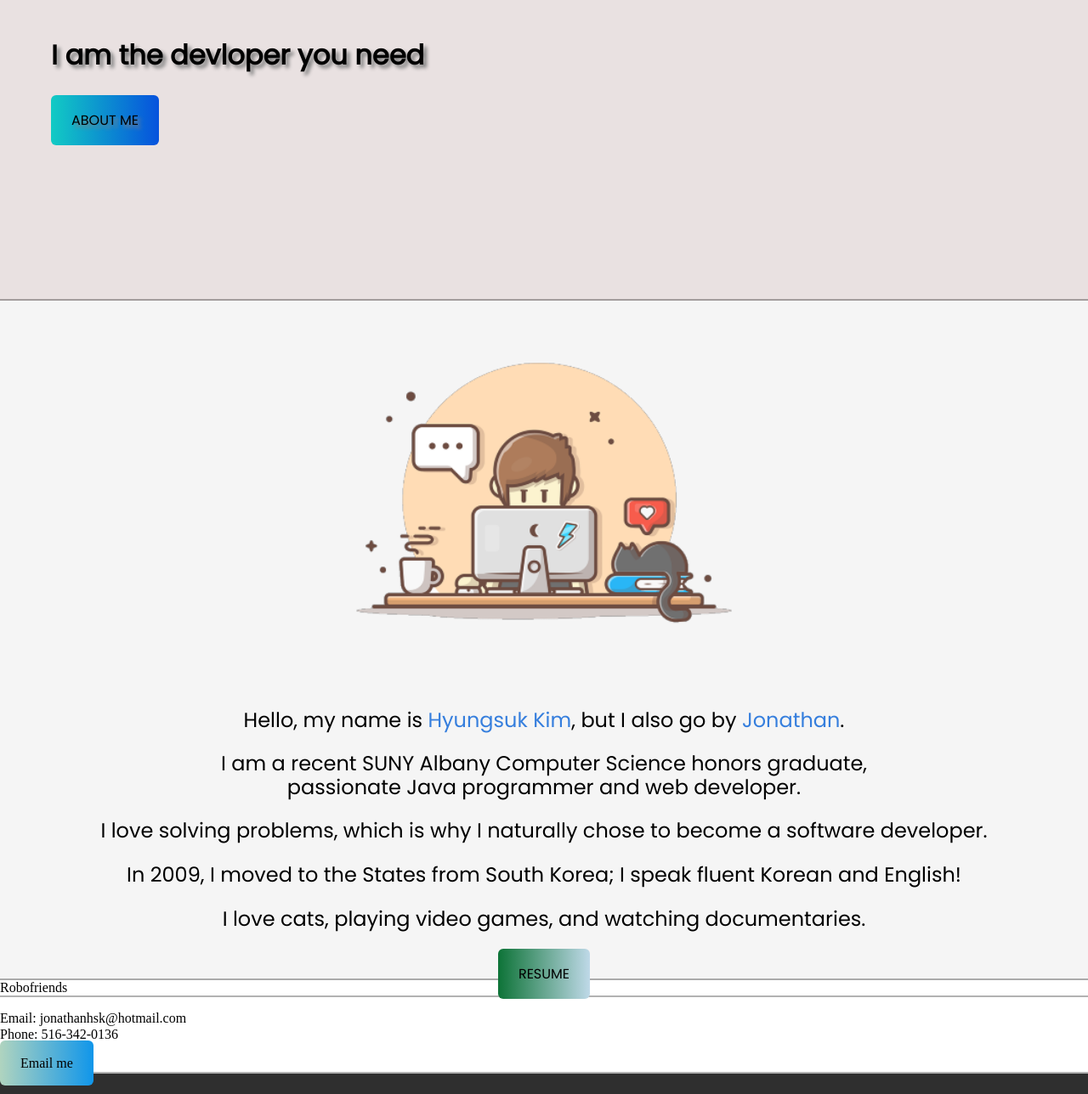
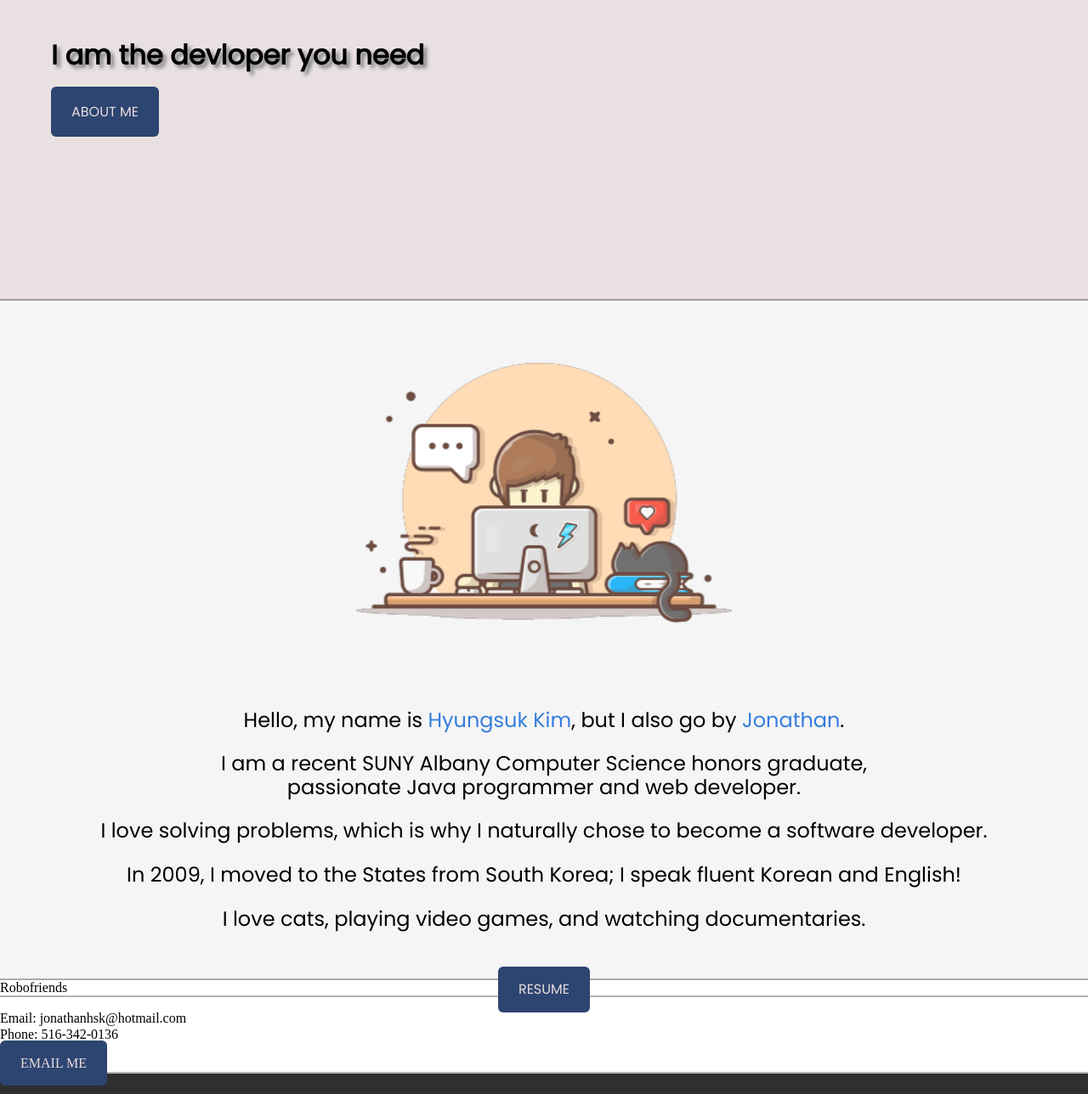
Before and after one commit to hsKim93/portfolio_2021, a React app: page / in a window 1280 px wide. Shown: the part 446-1734 px from the top of the page at 85% size. Built offline with nearby package versions, Linux system fonts and the light colour scheme.

Commit message:
updated anchor button

```diff
--- a/src/Components/About/About.css
+++ b/src/Components/About/About.css
@@ -20,7 +20,7 @@
     margin-top: 20px;
 }
 
-.resume_link {
+/* .resume_link {
     padding: 18px 24px;
     width: auto;
     border-radius: 6px;
@@ -29,7 +29,7 @@
     background-size: 200%;
     transition: 0.6s;
     background-image: linear-gradient(to left, rgb(13, 115, 55), rgb(191, 217, 232), rgb(13, 115, 55));
-}
+} */
 
 @media (max-width: 1100px) {
     .about_display {
--- a/src/Components/About/About.js
+++ b/src/Components/About/About.js
@@ -2,35 +2,37 @@ import React from 'react';
 import './About.css';
 import programmer from '../../assets/programmer.png';
 import resume from '../../assets/Resume.pdf';
+import AnchorButton from '../AnchorButton/AnchorButton';
 
 function About() {
     return (
         <div id='about' className='zone about_display bb bw1 b--black-30'>
 
             <div className='intro'>
-                <img className='programmer' src={programmer} alt='keyboard' width='600px'/>
-                <p>
-                    Hello, my name is <span className='blue'>Hyungsuk Kim</span>, but I also go by <span className='blue'>Jonathan</span>.
+                <img className='programmer animate__animated animate__fadeIn' src={programmer} alt='keyboard' width='600px' />
+                <p className='animate__animated animate__fadeInLeft animate__delay-1s'>
+                    Hello, my name is <span className='blue '>Hyungsuk Kim</span>, but I also go by <span className='blue'>Jonathan</span>.
                 </p>
-                <p>
+                <p className='animate__animated animate__fadeInRight animate__delay-2s'>
                     I am a recent SUNY Albany Computer Science honors graduate,<br />
                     passionate Java programmer and web developer.
                 </p>
-                <p>
+                <p className='animate__animated animate__fadeInLeft animate__delay-3s'>
                     I love solving problems, which is why I naturally chose to become a software developer.
                 </p>
-                <p>
+                <p className='animate__animated animate__fadeInRight animate__delay-4s'>
                     In 2009, I moved to the States from South Korea; I speak fluent Korean
                     and English!
                 </p>
-                <p>
+                <p className='animate__animated animate__fadeInLeft animate__delay-5s'>
                     I love cats, playing video games, and watching documentaries.
                 </p>
             </div>
             <br />
-            <div>
-                <a className='ttu resume_link' rel="noreferrer" href={resume} target='_blank'>Resume</a>
-            </div>
+            <AnchorButton link={resume}
+                content={'Resume'}
+                classAttr={'blue ttu'}
+                new_tab={true} />
         </div>
     )
 }
--- /dev/null
+++ b/src/Components/AnchorButton/AnchorButton.css
@@ -0,0 +1,38 @@
+.anch_blue {
+    background: #2D4571;
+}
+
+.anch_green {
+    background: green;
+}
+
+.anch {
+    padding: 18px 24px;
+    border-radius: 6px;
+    cursor: pointer;
+}
+
+.txt {
+    color:rgb(233, 220, 220);
+    cursor: pointer;
+    display: inline-block;
+    position: relative;
+    transition: 0.5s;
+  }
+
+.txt:after {
+    content: '\00bb';
+    position: absolute;
+    opacity: 0;
+    top: 0;
+    right: -5px;
+    transition: 0.5s;
+}
+
+.anch:hover .txt {
+    padding-right: 25px;
+}
+
+.anch:hover .txt:after {
+    opacity: 1;
+}
--- /dev/null
+++ b/src/Components/AnchorButton/AnchorButton.js
@@ -0,0 +1,20 @@
+import React from 'react';
+import './AnchorButton.css';
+
+function AnchorButton({ link, classAttr, content, new_tab }) {
+    return (
+        !new_tab ?
+            <a className={`ttu anch anch_${classAttr}`}
+                href={link}>
+                <span className='txt'>{content}</span>
+            </a> :
+            <a className={`ttu anch anch_${classAttr}`}
+                href={link}
+                rel='noreferrer'
+                target='_blank'>
+                <span className='txt'>{content}</span>
+            </a>
+    )
+}
+
+export default AnchorButton;
--- a/src/Components/Contact/Contact.js
+++ b/src/Components/Contact/Contact.js
@@ -1,13 +1,18 @@
 import React from 'react';
 import './Contact.css';
+import AnchorButton from '../AnchorButton/AnchorButton';
 
 function Contact() {
     return (
         <div id='contact' className='zone contact_display bb bw1 b--black-30'>
             <p>Email: jonathanhsk@hotmail.com <br />
                 Phone: 516-342-0136</p>
-            <a rel="noreferrer" target="_blank" className="email_me" href="mailto:jonathanhsk@email.com">
-                Email me</a>
+            <AnchorButton link={'mailto:jonathanhsk@email.com'}
+                content={'Email me'}
+                classAttr={'blue ttu'}
+                new_tab={true} />
+            {/* <a rel="noreferrer" target="_blank" className="email_me" href="mailto:jonathanhsk@email.com">
+                Email me</a> */}
         </div>
     )
 }
--- a/src/Components/Header/Header.css
+++ b/src/Components/Header/Header.css
@@ -6,8 +6,15 @@
     justify-content: center;
     flex-direction: column;
     font-family: 'Poppins', sans-serif;
+    background: rgb(233, 225, 225);
+}
+
+.tshadow {
     text-shadow: 4px 4px 4px #808080;
-    background: rgb(233, 225, 225);
+}
+
+.hsk {
+    color: #2D4571;
 }
 
 .my_name {
--- a/src/Components/Header/Header.js
+++ b/src/Components/Header/Header.js
@@ -1,16 +1,20 @@
 import React from 'react';
+import AnchorButton from '../AnchorButton/AnchorButton';
 import './Header.css';
 
 function Header() {
     return (
         <div id='header' className='zone jumbotron header_bg bb bw1 b--black-30'>
-            <h1 className='my_name animate__animated animate__fadeInDown '>Hi, my name is <br />
-                <span className='blue'>Hyungsuk Kim</span>
+            <h1 className='tshadow my_name animate__animated animate__fadeInDown '>Hi, my name is <br />
+                <span className='hsk'>Hyungsuk Kim</span>
             </h1>
             <div className='divider'>
-                <h1 className='animate__animated animate__fadeInLeft animate__delay-1s'>I am the devloper you need</h1>
+                <h1 className='tshadow animate__animated animate__fadeInLeft animate__delay-1s'>I am the devloper you need</h1>
                 <br />
-                <a className='ttu about_me animate__animated animate__fadeInUp animate__delay-5s' href='/#about'>About me</a>
+                <AnchorButton link={'#about'}
+                    content={'about me'}
+                    classAttr={'blue ttu animate__animated animate__fadeInUp animate__delay-5s'}
+                    new_tab={false}/>
             </div>
         </div>
     );
--- a/src/index.css
+++ b/src/index.css
@@ -2,6 +2,7 @@ html, body {
     width: 100%;
     height: 100%;
     margin: 0;
+    scroll-behavior: smooth;
 }
 
 a {
```
Also changed, not shown: package.json (+5 -3 lines), public/favicon.ico, 1 other file.
